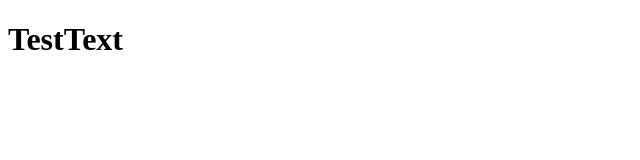
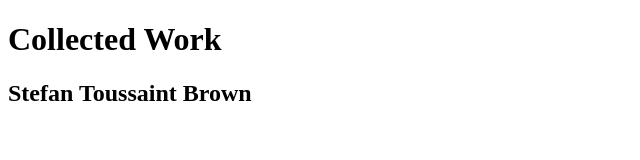
Before and after one commit to Essence-Withdrawn/Essence-Withdrawn.github.io, a plain HTML site: page index.html in a window 1280 px wide. Shown: the whole page, without its empty margins (0-640 px from the left). Drawn offline with Linux system fonts and the light colour scheme.

Commit message:
Title change

```diff
--- a/index.html
+++ b/index.html
@@ -5,7 +5,9 @@
 </head>
 
 <body>
-<h1>TestText</h1>
+<h1>Collected Work</h1>
+<h2>Stefan Toussaint Brown</h2>
+
 </body>
 
 </html>
```
